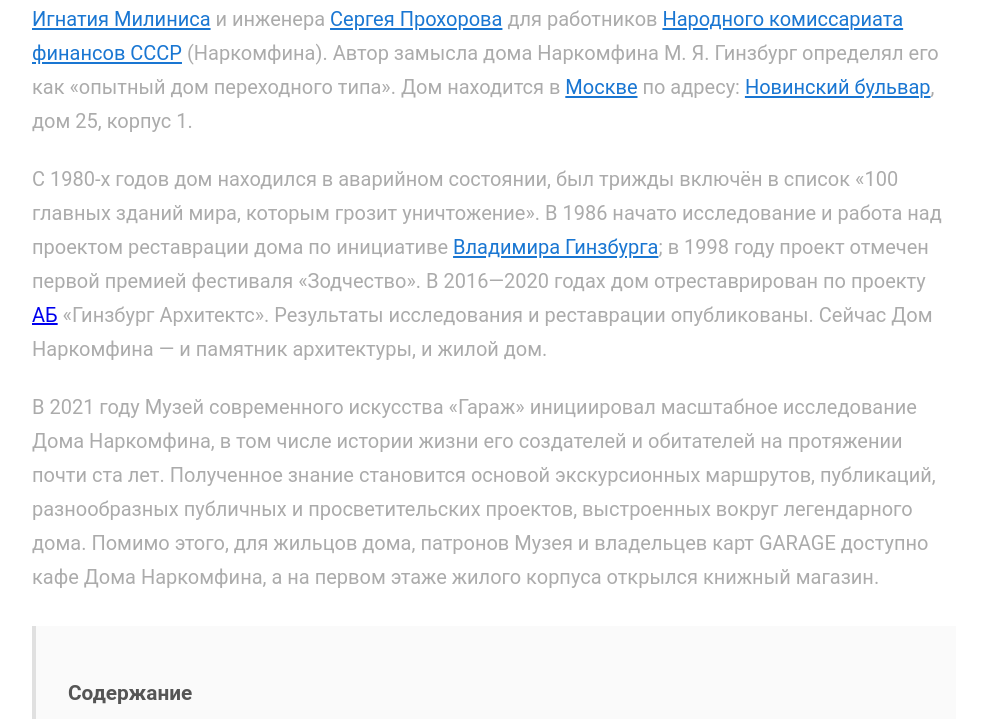
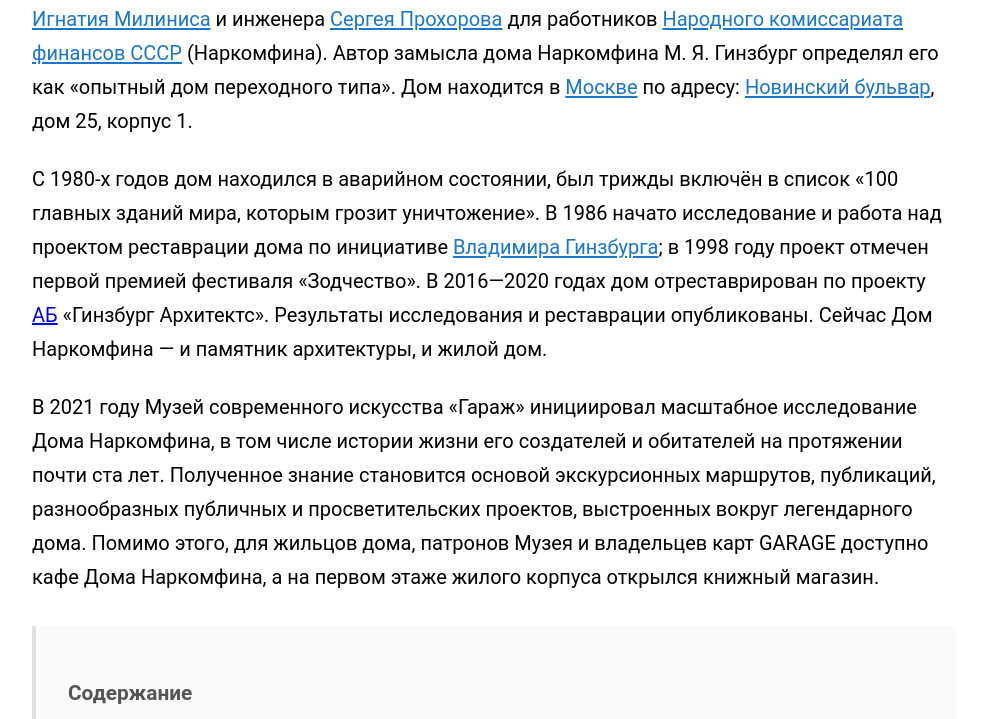
Before and after one commit to VenthDev/wikipediadom, a plain HTML site: page index.html in a window 1280 px wide. Shown: the part 271-990 px from the top of the page, without its empty margins (146-1133 px from the left). Drawn offline with Linux system fonts and the light colour scheme.

Commit message:
colorchange

```diff
--- a/style.css
+++ b/style.css
@@ -78,7 +78,7 @@ body {
   font-family: 'Roboto', Arial, sans-serif;
   font-size: 1.25rem;
   line-height: 1.7;
-  color: #00000054;
+  color: #000000;
   margin-bottom: 24px;
 }
 .block_quote,
```
